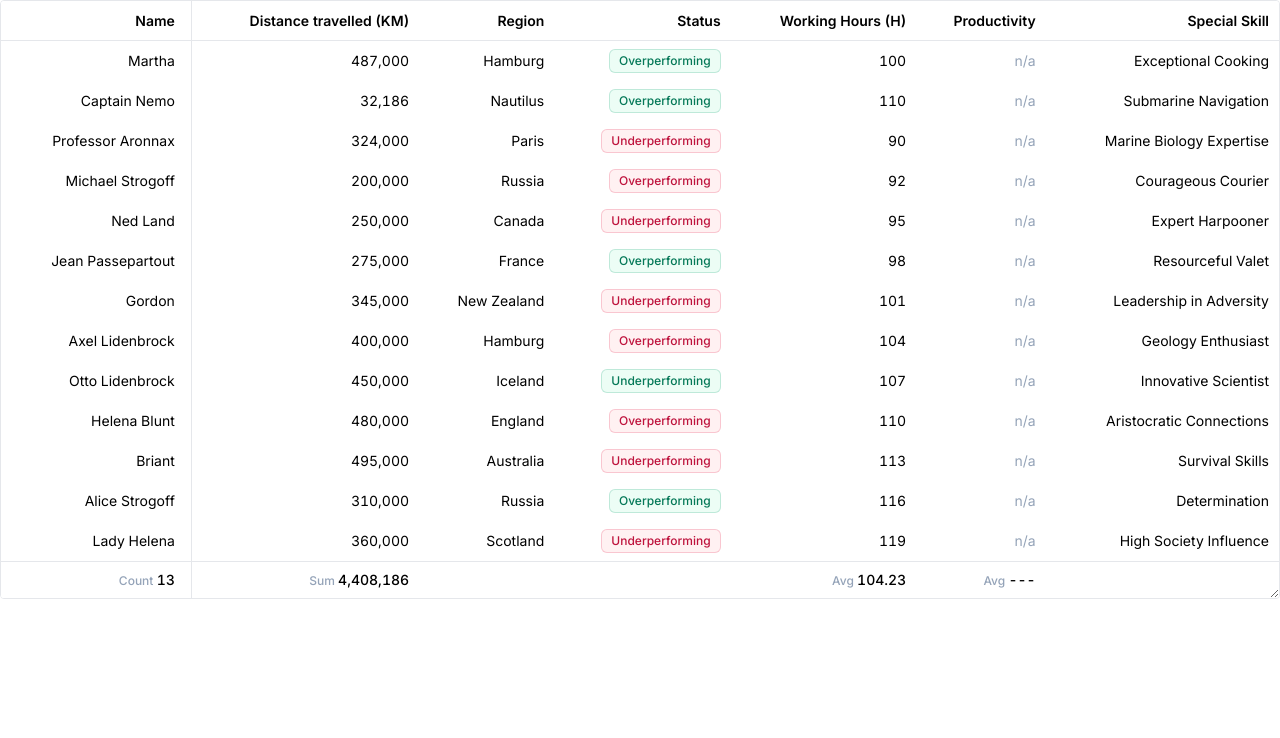
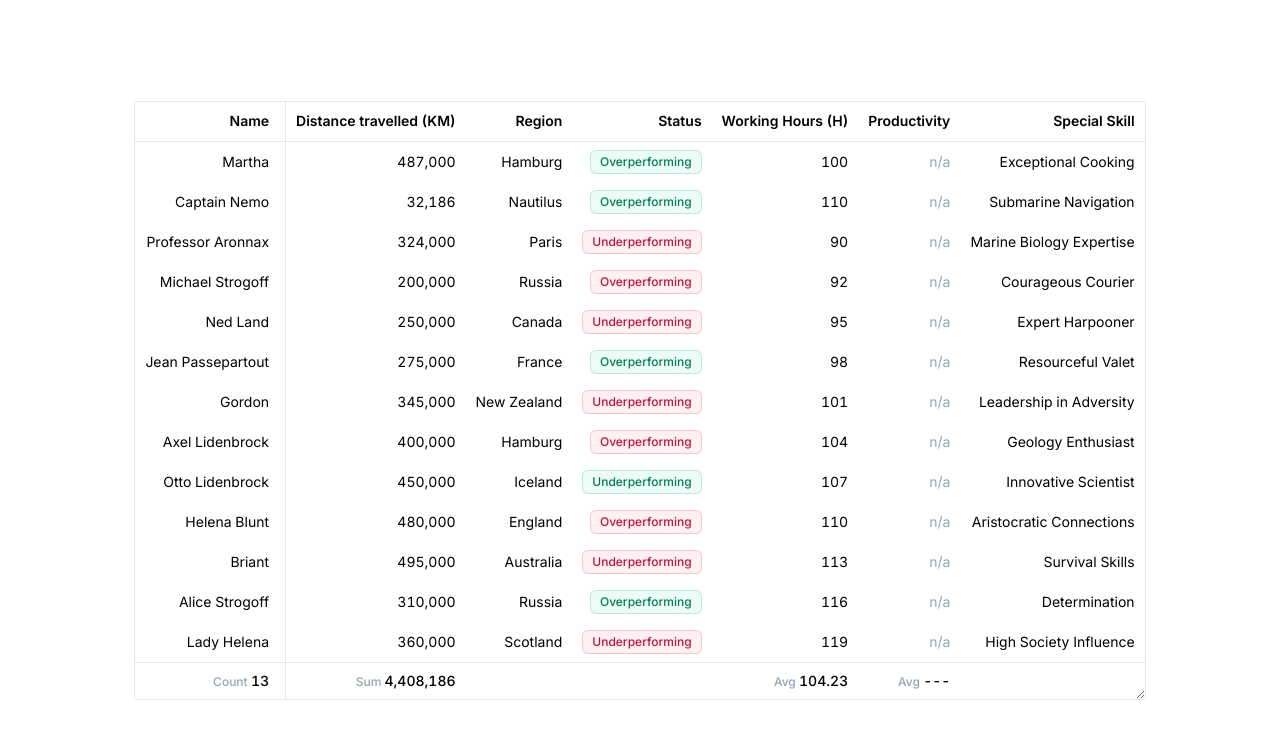
Before and after one commit to severinlandolt/freeze-panes-table, a Next.js app: page / in a window 1280 px wide. Shown: the top 738 px of the page. Built offline with nearby package versions, Linux system fonts and the light colour scheme.

Commit message:
Revert "check resiz"
This reverts commit 10c67597274f13f30b6555d69e5a69d06eb09820.

```diff
--- a/src/app/page.tsx
+++ b/src/app/page.tsx
@@ -165,8 +165,8 @@ const header = [
 
 export default function Home() {
   return (
-    <main className="flex items-center justify-center w-full h-full">
-      <div className="resize overflow-auto border rounded w-full h-full">
+    <main className="flex items-center justify-center min-h-screen">
+      <div className="resize overflow-auto border rounded">
         <table className="border-separate border-spacing-0 w-full text-sm tabular-nums">
           <thead className="h-10">
             <tr className="font-medium">
```
